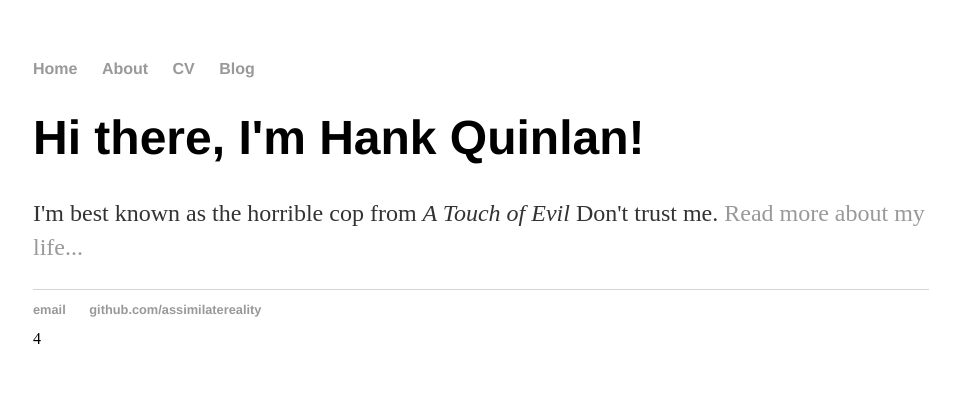
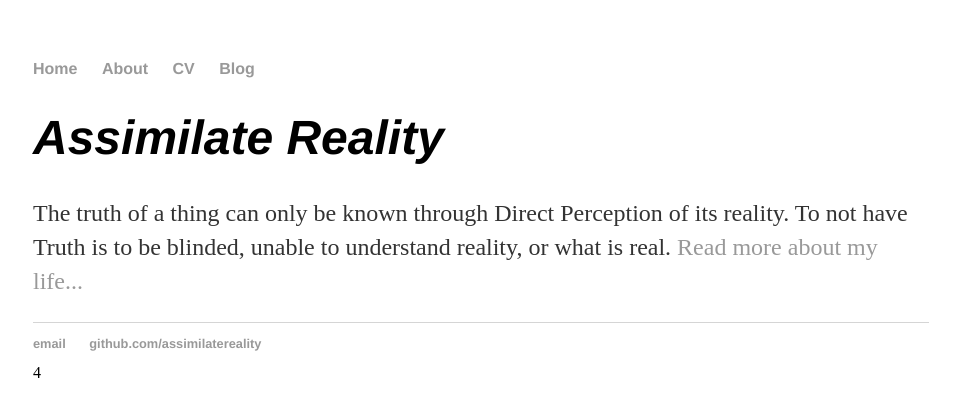
Before and after one commit to assimilatereality/assimilatereality.github.io, a Jekyll site: the page index.html, which Jekyll copies as it is, in a window 1280 px wide. Shown: the top 417 px of the page, without its empty margins (159-1115 px from the left). Built offline with Jekyll 4.4.1, drawn with Linux system fonts in a browser that asks for light colours.

Commit message:
Initial commit

```diff
--- a/index.html
+++ b/index.html
@@ -16,8 +16,8 @@
 		</nav>
 		<div class="container">
     		<div class="blurb">
-        		<h1>Hi there, I'm Hank Quinlan!</h1>
-				<p>I'm best known as the horrible cop from <em>A Touch of Evil</em> Don't trust me. <a href="/about">Read more about my life...</a></p>
+		<h1><em>Assimilate Reality</em></h1>
+				<p>The truth of a thing can only be known through Direct Perception of its reality. To not have Truth is to be blinded, unable to understand reality, or what is real. <a href="/about">Read more about my life...</a></p>
     		</div><!-- /.blurb -->
 		</div><!-- /.container -->
 		<footer>
```
